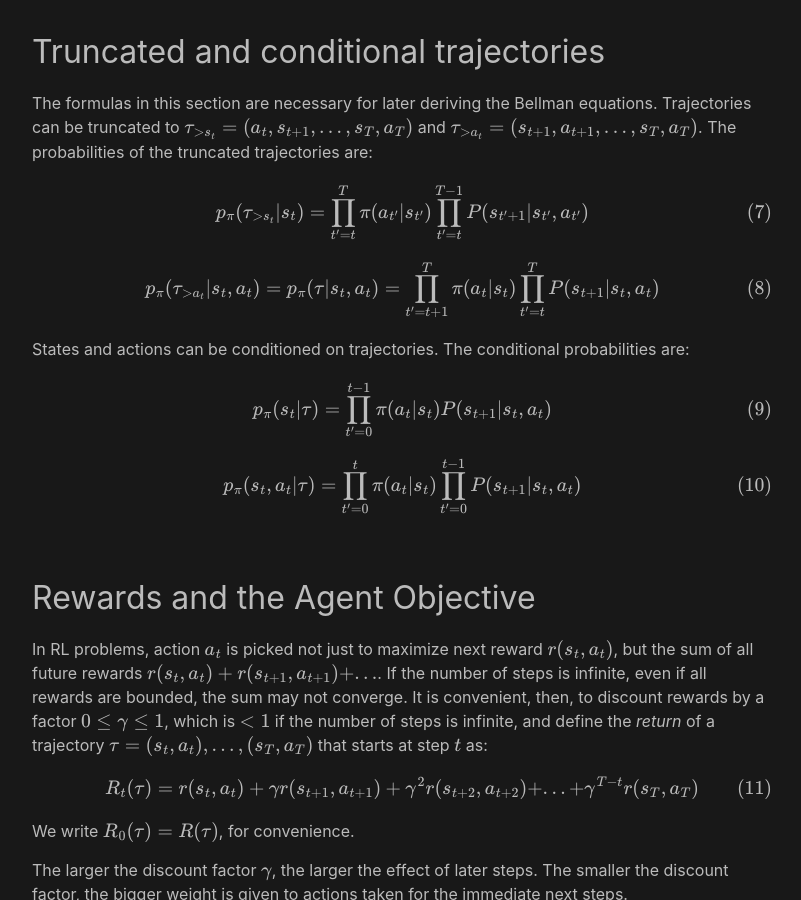
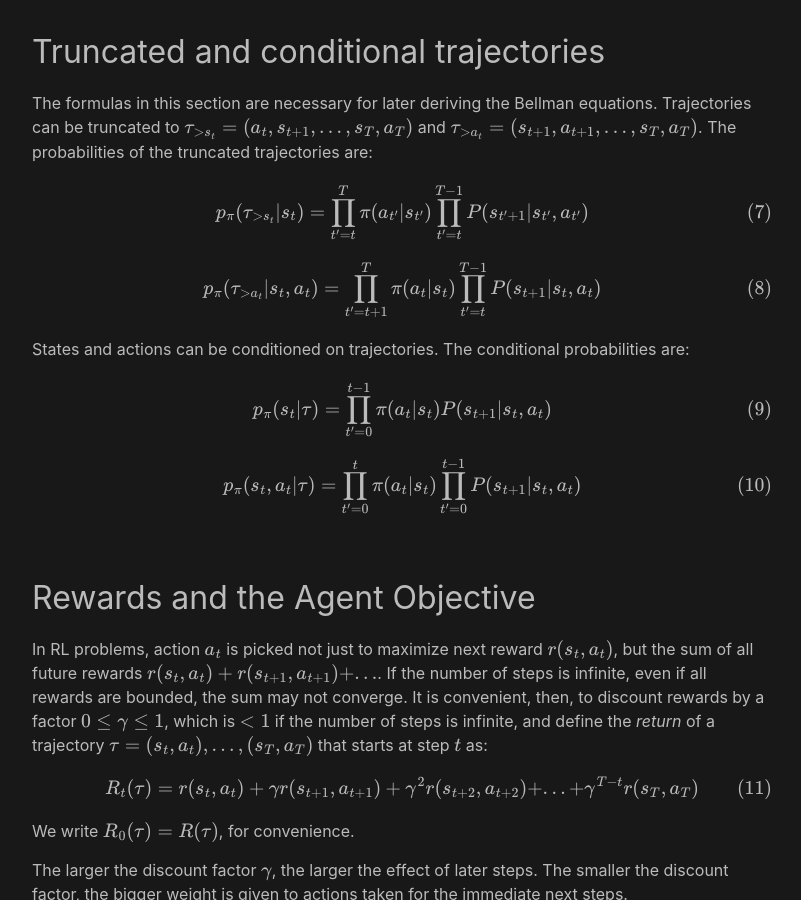
Before and after one commit to analytiq-hub/sigagent.github.io, a Jekyll site: the page built from machine_learning/_posts/2021-02-13-introduction_to_machine_learning.md, in a window 1280 px wide and 900 px high, scrolled down 3483 px. Shown: the whole window, without its empty margins (238-1039 px from the left). Built offline with Jekyll 4.4.1, drawn with Linux system fonts in a browser that asks for light colours; formulas are drawn with MathJax 3; a script that is not in the unit is left out.

Commit message:
*** empty log message ***

```diff
--- a/machine_learning/_posts/2021-02-13-introduction_to_machine_learning.md
+++ b/machine_learning/_posts/2021-02-13-introduction_to_machine_learning.md
@@ -117,7 +117,7 @@ $$
 
 $$
 \begin{align} \label{eq:taudistsa}
-p_\pi(\tau_{>a_t} \vert s_t, a_t) = p_\pi(\tau \vert s_t, a_t) = \prod_{t'=t+1}^T \pi(a_t \vert s_t) \prod_{t'=t}^T P(s_{t+1} \vert s_t, a_t) \\
+p_\pi(\tau_{>a_t} \vert s_t, a_t) = \prod_{t'=t+1}^T \pi(a_t \vert s_t) \prod_{t'=t}^{T-1} P(s_{t+1} \vert s_t, a_t) \\
 \end{align}
 $$
 
```
